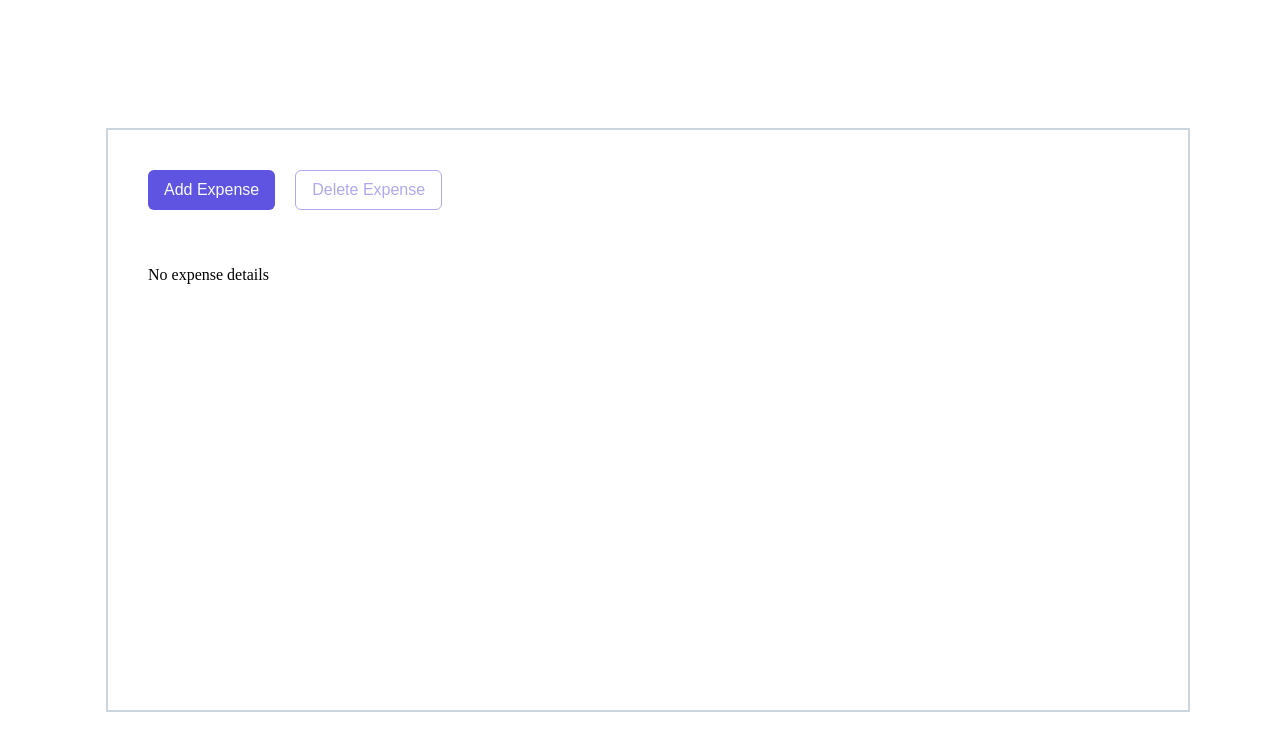
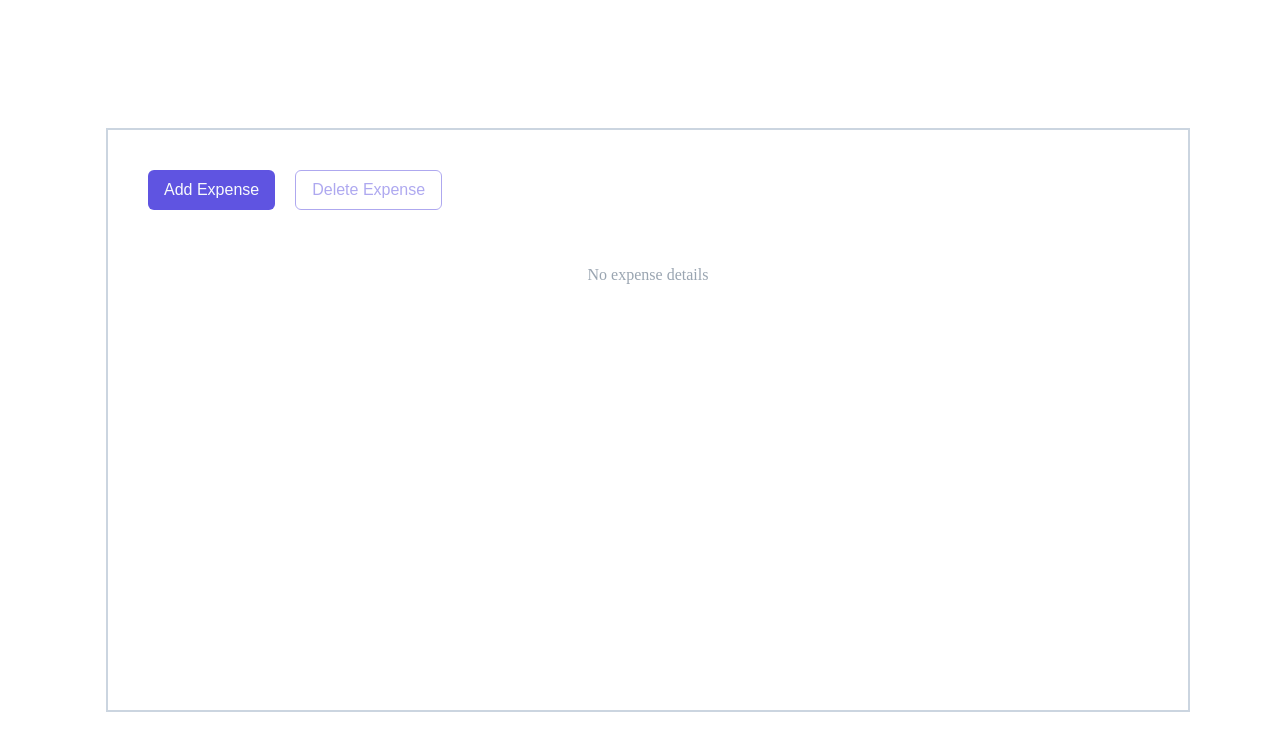
Before and after one commit to S-Nuttapong/Cat-Fact, a React (Vite) app: page / in a window 1280 px wide. Shown: the top 750 px of the page. Built offline with nearby package versions, Linux system fonts and the light colour scheme.

Commit message:
refactor: extractexpense detail table

```diff
--- a/src/App.tsx
+++ b/src/App.tsx
@@ -1,7 +1,19 @@
-import { Box, Flex } from "@chakra-ui/react";
-import { ExpensesDetailTable } from "./ExpensesDetailTable";
+import { Box, Center, Flex, HStack, Stack } from "@chakra-ui/react";
+import { ReactNode } from "react";
+import { useQuery } from "react-query";
+import { AddExpense } from "./AddExpenses";
+import { expenseServices } from "./Apis";
+import { DeleteExpense } from "./DeleteExpense";
+import {
+  ExpenseDetailTable,
+  useExpenseRowSelector,
+} from "./ExpensesDetailTable";
 
-function App() {
+interface IAppLayout {
+  children: ReactNode;
+}
+
+const AppLayout = ({ children }: IAppLayout) => {
   return (
     <Box w="100vw" h="100vh">
       <Flex justifyContent="center" pt={120} w="full" h="full">
@@ -14,11 +26,44 @@ function App() {
           border="2px"
           borderColor="gray.300"
         >
-          <ExpensesDetailTable />
+          {children}
         </Box>
       </Flex>
     </Box>
   );
-}
+};
+
+const App = () => {
+  const { data, isLoading, isError } = useQuery(
+    "expenses",
+    expenseServices.getExpenses
+  );
+
+  const expenses = data ?? [];
+
+  const row = useExpenseRowSelector(expenses);
+
+  return (
+    <AppLayout>
+      <Stack spacing={10}>
+        <HStack spacing={5}>
+          <AddExpense />
+          <DeleteExpense
+            onSuccess={row.reset}
+            selectedExpenseIds={row.selectedExpenseIds}
+          />
+        </HStack>
+        <Center>
+          <ExpenseDetailTable
+            rowSelector={row}
+            expenses={expenses}
+            isLoading={isLoading}
+            isError={isError}
+          />
+        </Center>
+      </Stack>
+    </AppLayout>
+  );
+};
 
 export default App;
--- a/src/ExpensesDetailTable.tsx
+++ b/src/ExpensesDetailTable.tsx
@@ -1,7 +1,6 @@
 import {
   Checkbox,
-  HStack,
-  Stack,
+  Spinner,
   Table,
   Tbody,
   Td,
@@ -11,13 +10,11 @@ import {
   Tr,
 } from "@chakra-ui/react";
 import { ChangeEvent, useMemo, useState } from "react";
-import { useQuery } from "react-query";
 import { isEmpty } from "remeda";
-import { AddExpense } from "./AddExpenses";
-import { Expense, expenseServices } from "./Apis";
-import { DeleteExpense, IDeleteExpense } from "./DeleteExpense";
+import { Expense } from "./Apis";
+import { IDeleteExpense } from "./DeleteExpense";
 
-const useExpenseRowSelector = (expenses: Expense[]) => {
+export const useExpenseRowSelector = (expenses: Expense[]) => {
   const [selectedExpenseIds, setSelectedExpenseIds] = useState(
     [] as IDeleteExpense["selectedExpenseIds"]
   );
@@ -61,33 +58,24 @@ const useExpenseRowSelector = (expenses: Expense[]) => {
     isSelected,
   };
 };
+interface IExpenseDetailTable {
+  isLoading?: boolean;
+  isError?: boolean;
+  rowSelector: ReturnType<typeof useExpenseRowSelector>;
+  expenses: Expense[];
+}
 
-export const ExpensesDetailTable = () => {
-  const { data, isLoading, isError } = useQuery(
-    "expenses",
-    expenseServices.getExpenses
-  );
-  const expenses = data ?? [];
+export const ExpenseDetailTable = (props: IExpenseDetailTable) => {
+  const { isLoading, isError, rowSelector: row, expenses } = props;
 
-  const row = useExpenseRowSelector(expenses);
-
-  if (isLoading) return "Loading...";
+  if (isLoading) return <Spinner color="content.primary" />;
 
   if (isError) return "An error has occurred.";
 
+  if (isEmpty(expenses))
+    return <Text color="content.guide">No expense details</Text>;
+
   return (
-    <Stack spacing={10}>
-      <HStack spacing={5}>
-        <AddExpense />
-        <DeleteExpense
-          onSuccess={row.reset}
-          selectedExpenseIds={row.selectedExpenseIds}
-        />
-      </HStack>
-
-      {isEmpty(expenses) ? (
-        <Text>No expense details</Text>
-      ) : (
     <Table>
       <Thead>
         <Tr textTransform="capitalize">
@@ -120,7 +108,5 @@ export const ExpensesDetailTable = () => {
         ))}
       </Tbody>
     </Table>
-      )}
-    </Stack>
   );
 };
```
Lines whose indentation alone changed are shown as unchanged.
